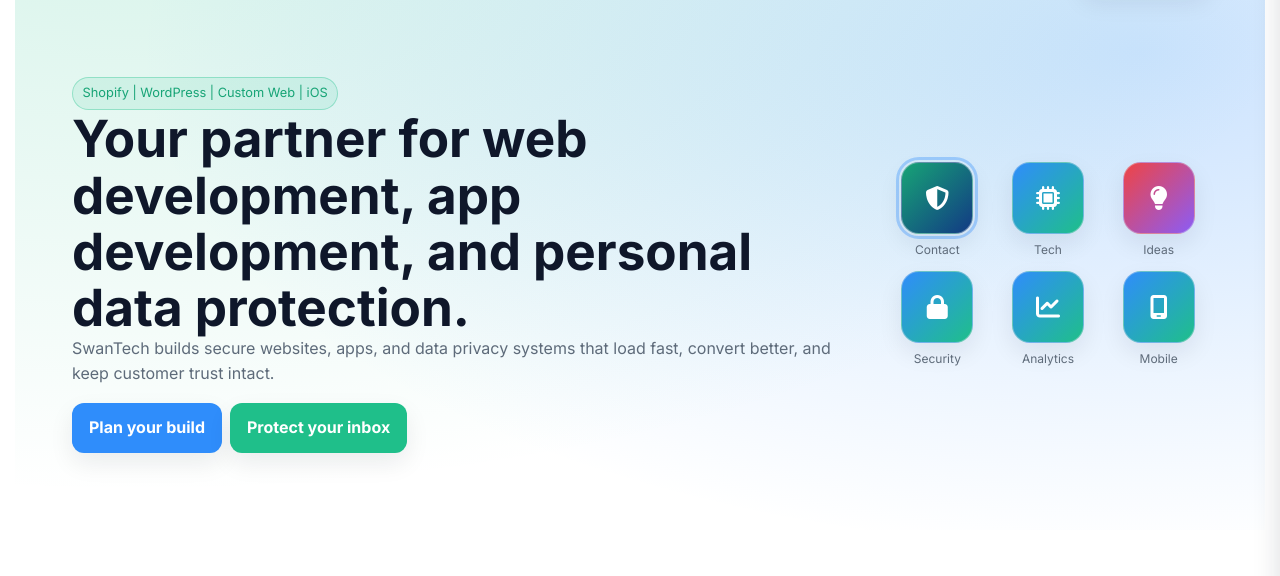
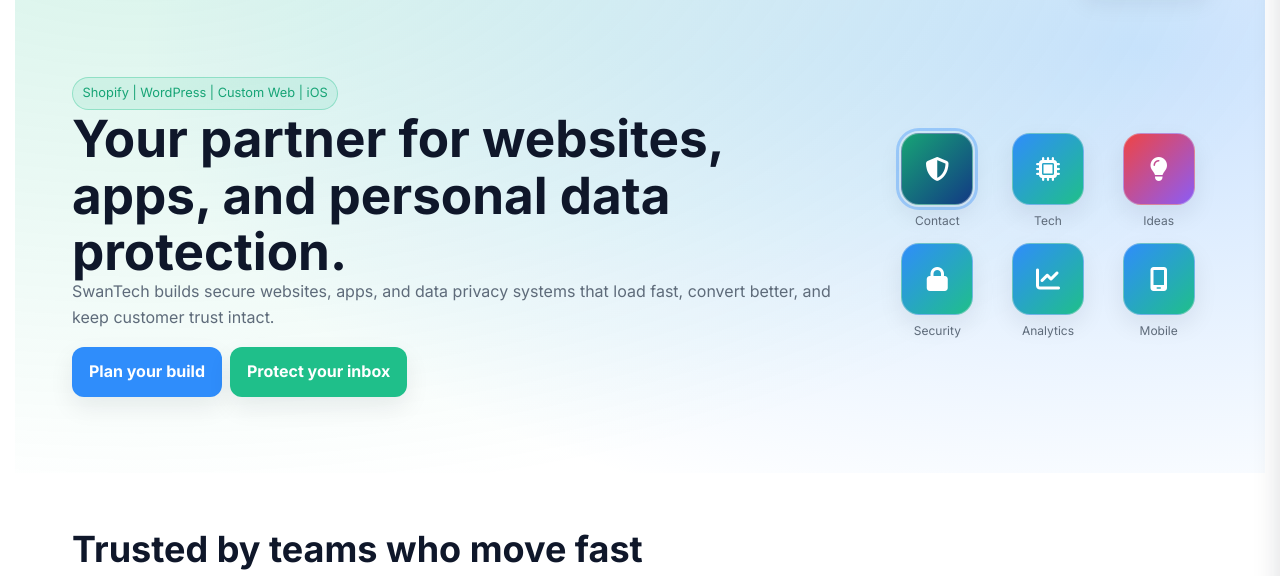
Before and after one commit to SwansonWebSolutions/swanson-software-solutions, a Django app: page / in a window 1280 px wide. Shown: the part 65-641 px from the top of the page. Run offline with Django 5.2, Linux system fonts and the light colour scheme.

Commit message:
Updated header

```diff
--- a/website/templates/website/index.html
+++ b/website/templates/website/index.html
@@ -56,7 +56,7 @@
   <div class="container hero-inner">
     <div class="stack" style="--stack-gap:1rem">
       <span class="badge">Shopify | WordPress | Custom Web | iOS</span>
-      <h1>Your partner for web development, app development, and personal data protection.</h1>
+      <h1>Your partner for websites, apps, and personal data protection.</h1>
       <p>SwanTech builds secure websites, apps, and data privacy systems that load fast, convert better, and keep customer trust intact.</p>
       <div class="cluster" style="--cluster-gap:.5rem">
         <a class="btn" href="{% url 'website:contact' %}?inquiry=web">Plan your build</a>
```
